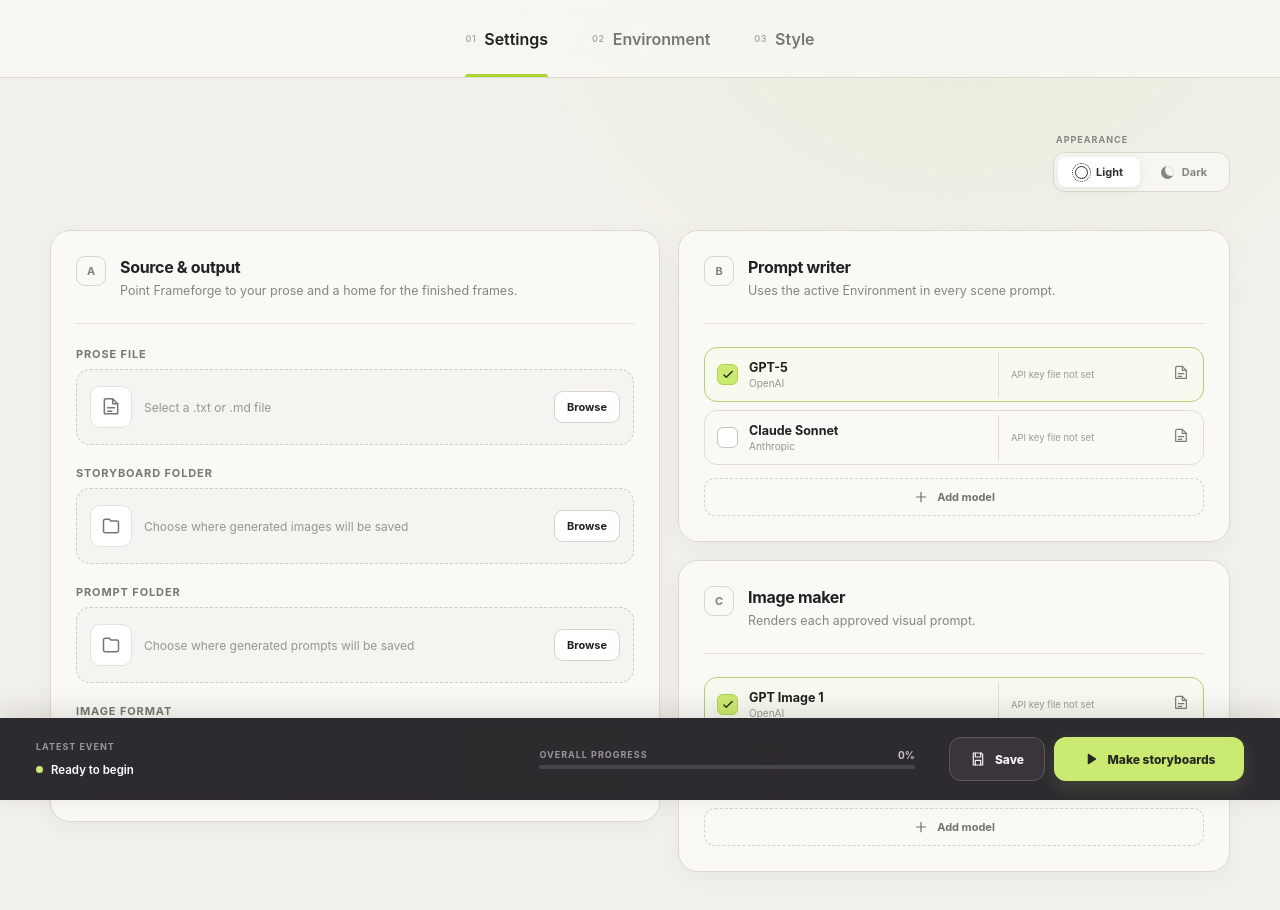
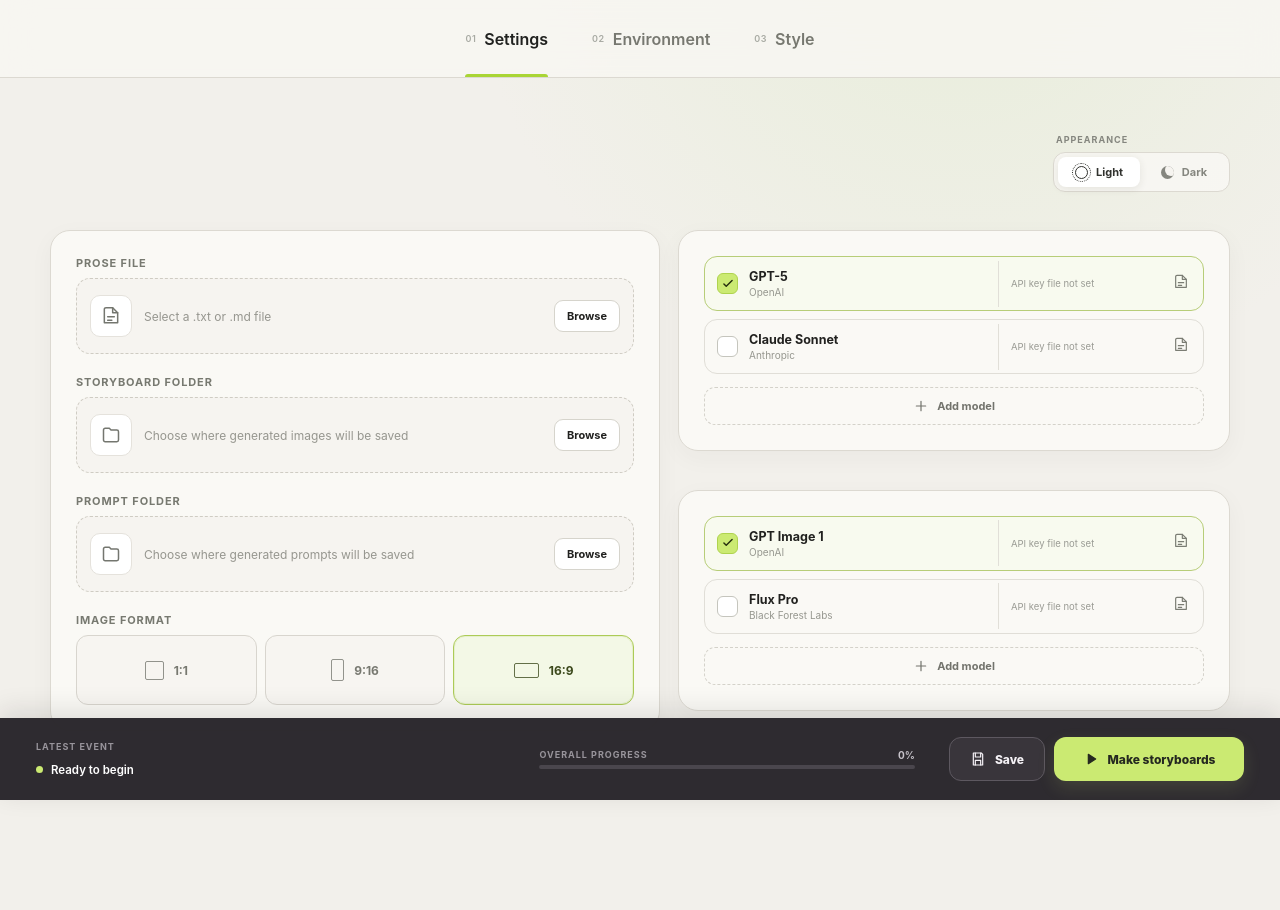
Before and after one commit to CytheCy/storyboard_lite, a website built with Vite: page index.html in a window 1280 px wide. Built offline with nearby package versions, Linux system fonts and the light colour scheme; what nspell would draw is missing.

Commit message:
Remove Settings panel headings

```diff
--- a/src/main.ts
+++ b/src/main.ts
@@ -143,14 +143,13 @@ function renderSettings() {
     </div>
     <section class="settings-grid">
       <article class="panel source-panel">
-        <div class="panel-heading"><span class="step">A</span><div><h2>Source & output</h2><p>Point Frameforge to your prose and a home for the finished frames.</p></div></div>
         ${pathField("prosePath", "Prose file", "Select a .txt or .md file", "file", "file")}
         ${pathField("outputPath", "Storyboard folder", "Choose where generated images will be saved", "folder", "directory")}
         ${pathField("promptPath", "Prompt folder", "Choose where generated prompts will be saved", "folder", "directory")}
         ${renderImageFormat()}
       </article>
-      ${renderModelPanel("prompt", "Prompt writer", "Uses the active Environment in every scene prompt.", state.promptModels, state.selectedPromptModel)}
-      ${renderModelPanel("image", "Image maker", "Renders each approved visual prompt.", state.imageModels, state.selectedImageModel)}
+      ${renderModelPanel("prompt", state.promptModels, state.selectedPromptModel)}
+      ${renderModelPanel("image", state.imageModels, state.selectedImageModel)}
     </section>
   </div>`;
 }
@@ -170,9 +169,8 @@ function renderImageFormat() {
   </div>`;
 }
 
-function renderModelPanel(kind: ModelKind, title: string, description: string, models: Model[], selected: string) {
+function renderModelPanel(kind: ModelKind, models: Model[], selected: string) {
   return `<article class="panel model-panel">
-    <div class="panel-heading"><span class="step">${kind === "prompt" ? "B" : "C"}</span><div><h2>${title}</h2><p>${description}</p></div></div>
     <div class="model-list">
       ${models.map(model => `<div class="model-row ${selected === model.id ? "selected" : ""}">
         <button class="model-choice" role="radio" aria-checked="${selected === model.id}" data-select-model="${model.id}" data-kind="${kind}">
--- a/src/style.css
+++ b/src/style.css
@@ -32,10 +32,7 @@ svg { width: 20px; height: 20px; fill: none; stroke: currentColor; stroke-width:
 .settings-grid { display: grid; grid-template-columns: 1.05fr .95fr; gap: 18px; margin-top: 38px; align-items: start; }
 .panel { background: rgba(251,250,247,.92); border: 1px solid var(--line); border-radius: 20px; padding: 25px; box-shadow: 0 7px 25px rgba(50, 47, 40, .04); }
 .source-panel { grid-row: span 2; }
-.panel-heading { display: flex; align-items: flex-start; gap: 14px; padding-bottom: 23px; border-bottom: 1px solid #e5e2db; margin-bottom: 23px; }
-.step { flex: 0 0 30px; height: 30px; display: grid; place-items: center; border: 1px solid #d6d4cc; border-radius: 9px; color: #81827b; font-size: 11px; font-weight: 700; }
 h2 { font-size: 16px; font-weight: 700; margin: 1px 0 5px; letter-spacing: -.02em; }
-.panel-heading p { color: #85867f; font-size: 12.5px; margin: 0; line-height: 1.45; }
 .field + .field { margin-top: 21px; }
 .field > label { display: block; font-size: 11px; font-weight: 700; margin: 0 0 8px; text-transform: uppercase; letter-spacing: .08em; color: #777970; }
 .format-field { margin-top: 21px; }
@@ -157,9 +154,8 @@ h2 { font-size: 16px; font-weight: 700; margin: 1px 0 5px; letter-spacing: -.02e
 [data-theme="dark"] .theme-option.active { background: #555158; color: #f5f3f5; box-shadow: 0 2px 8px rgba(0,0,0,.22); }
 [data-theme="dark"] .moon-icon::after { background: #555158; }
 [data-theme="dark"] .panel, [data-theme="dark"] .library-card { background: rgba(43,42,45,.94); box-shadow: 0 8px 28px rgba(0,0,0,.12); }
-[data-theme="dark"] .panel-heading, [data-theme="dark"] .card-number, [data-theme="dark"] .key-path { border-color: #4b494d; }
+[data-theme="dark"] .card-number, [data-theme="dark"] .key-path { border-color: #4b494d; }
 [data-theme="dark"] .card-number { background: rgba(36,35,38,.72); }
-[data-theme="dark"] .step { border-color: #555359; color: #aaa8ad; }
 [data-theme="dark"] .path-control, [data-theme="dark"] .library-card textarea { background: #252427; border-color: #555258; color: #e8e7e3; }
 [data-theme="dark"] .negative-label { color: #c29b8b; }
 [data-theme="dark"] .library-card textarea.negative-prompt { background: #2b2626; border-color: #5c4c49; }
```
